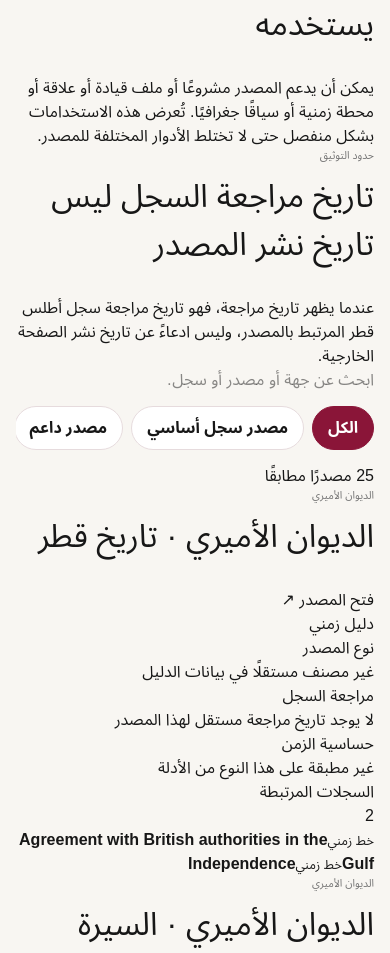
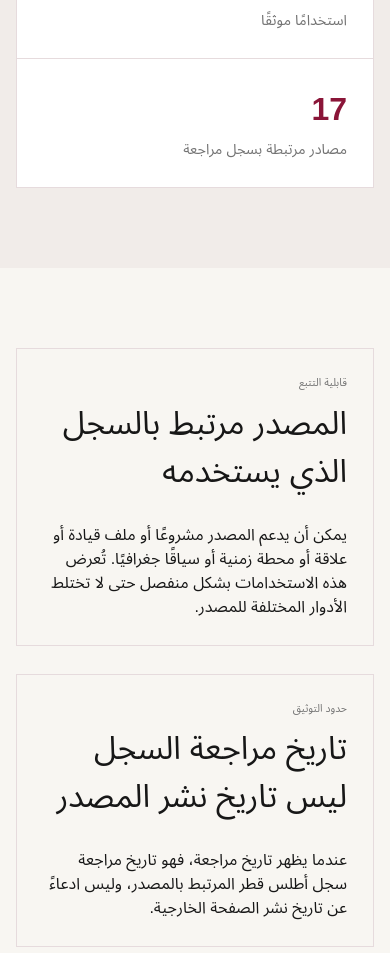
Before and after one commit to 1993bamrhol/qatar-atlas, a Next.js app: page /ar/sources in a window 390 px wide. Shown: the part 1020-1973 px from the top of the page. Built offline with nearby package versions, Linux system fonts and the light colour scheme.

Commit message:
feat(ui): style source registry

```diff
--- a/app/globals.css
+++ b/app/globals.css
@@ -97,3 +97,52 @@ a:focus-visible,button:focus-visible,input:focus-visible{outline:3px solid #D6A6
 .qa-not-found h1{font-size:clamp(3rem,8vw,6rem);line-height:.95;margin:16px 0 24px}
 .qa-not-found p:not(.qa-eyebrow){color:#E2CED4;line-height:1.8}
 .qa-not-found .qa-actions{justify-content:center}
+
+/* Source registry */
+.qa-source-stats{display:grid;grid-template-columns:repeat(4,minmax(0,1fr));border:1px solid var(--line);background:white}
+.qa-source-stats>div{padding:26px;border-inline-end:1px solid var(--line)}
+.qa-source-stats>div:last-child{border-inline-end:0}
+.qa-source-stats strong,.qa-source-stats span{display:block}
+.qa-source-stats strong{font-size:2rem;color:var(--burgundy)}
+.qa-source-stats span{margin-top:6px;color:var(--muted);font-size:.9rem}
+.qa-source-explainer{display:grid;grid-template-columns:1fr 1fr;gap:28px;margin-bottom:34px}
+.qa-source-explainer article,.qa-source-explainer aside{padding:26px;border:1px solid var(--line);background:var(--warm-white)}
+.qa-source-toolbar{position:sticky;top:86px;z-index:10;background:white;padding:16px 0;border-bottom:1px solid var(--line);margin-bottom:18px}
+.qa-source-toolbar input{width:100%;min-height:48px;border:1px solid var(--line);border-radius:10px;padding:0 14px;font:inherit;margin-bottom:12px;background:white}
+.qa-source-result-count{color:var(--muted);font-size:.9rem;margin:0 0 14px}
+.qa-source-list{display:grid;gap:18px}
+.qa-source-card{border:1px solid var(--line);background:white;padding:24px}
+.qa-source-card-head{display:flex;align-items:flex-start;justify-content:space-between;gap:20px}
+.qa-source-card h2{margin:6px 0 0;font-size:1.35rem}
+.qa-source-open{white-space:nowrap;color:var(--burgundy);font-weight:800}
+.qa-source-role-row{display:flex;flex-wrap:wrap;gap:8px;margin:18px 0}
+.qa-source-role-row span{font-size:.78rem;border:1px solid var(--line);border-radius:999px;padding:6px 10px;background:var(--warm-white)}
+.qa-source-meta{display:grid;grid-template-columns:repeat(4,minmax(0,1fr));border-top:1px solid var(--line);border-bottom:1px solid var(--line);margin:18px 0 0}
+.qa-source-meta>div{padding:14px;border-inline-end:1px solid var(--line)}
+.qa-source-meta>div:last-child{border-inline-end:0}
+.qa-source-meta dt{font-size:.75rem;text-transform:uppercase;letter-spacing:.04em;color:var(--muted);margin-bottom:5px}
+.qa-source-meta dd{margin:0;font-size:.9rem;line-height:1.5}
+.qa-source-links{display:flex;flex-wrap:wrap;gap:10px;padding-top:18px}
+.qa-source-links a,.qa-source-links span{display:flex;flex-direction:column;gap:3px;border:1px solid var(--line);border-radius:8px;padding:9px 11px;min-width:150px;background:var(--warm-white)}
+.qa-source-links a{color:inherit}
+.qa-source-links small{color:var(--muted);font-size:.72rem}
+.qa-source-links strong{font-size:.86rem}
+@media(max-width:900px){
+  .qa-source-stats{grid-template-columns:repeat(2,minmax(0,1fr))}
+  .qa-source-stats>div:nth-child(2){border-inline-end:0}
+  .qa-source-stats>div:nth-child(-n+2){border-bottom:1px solid var(--line)}
+  .qa-source-meta{grid-template-columns:repeat(2,minmax(0,1fr))}
+  .qa-source-meta>div:nth-child(2){border-inline-end:0}
+  .qa-source-meta>div:nth-child(-n+2){border-bottom:1px solid var(--line)}
+}
+@media(max-width:800px){
+  .qa-source-toolbar{top:68px}
+  .qa-source-explainer{grid-template-columns:1fr}
+}
+@media(max-width:600px){
+  .qa-source-stats,.qa-source-meta{grid-template-columns:1fr}
+  .qa-source-stats>div,.qa-source-meta>div{border-inline-end:0;border-bottom:1px solid var(--line)}
+  .qa-source-stats>div:last-child,.qa-source-meta>div:last-child{border-bottom:0}
+  .qa-source-card-head{display:block}
+  .qa-source-open{display:inline-block;margin-top:14px}
+}
```
